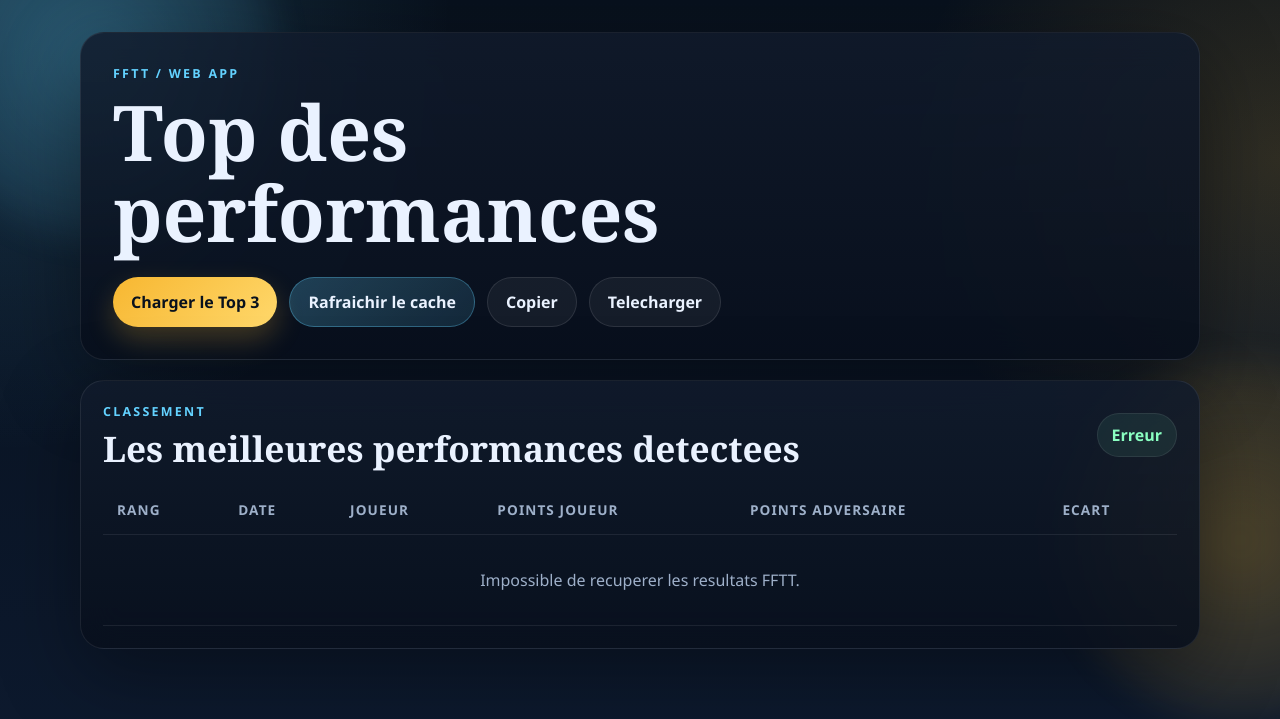
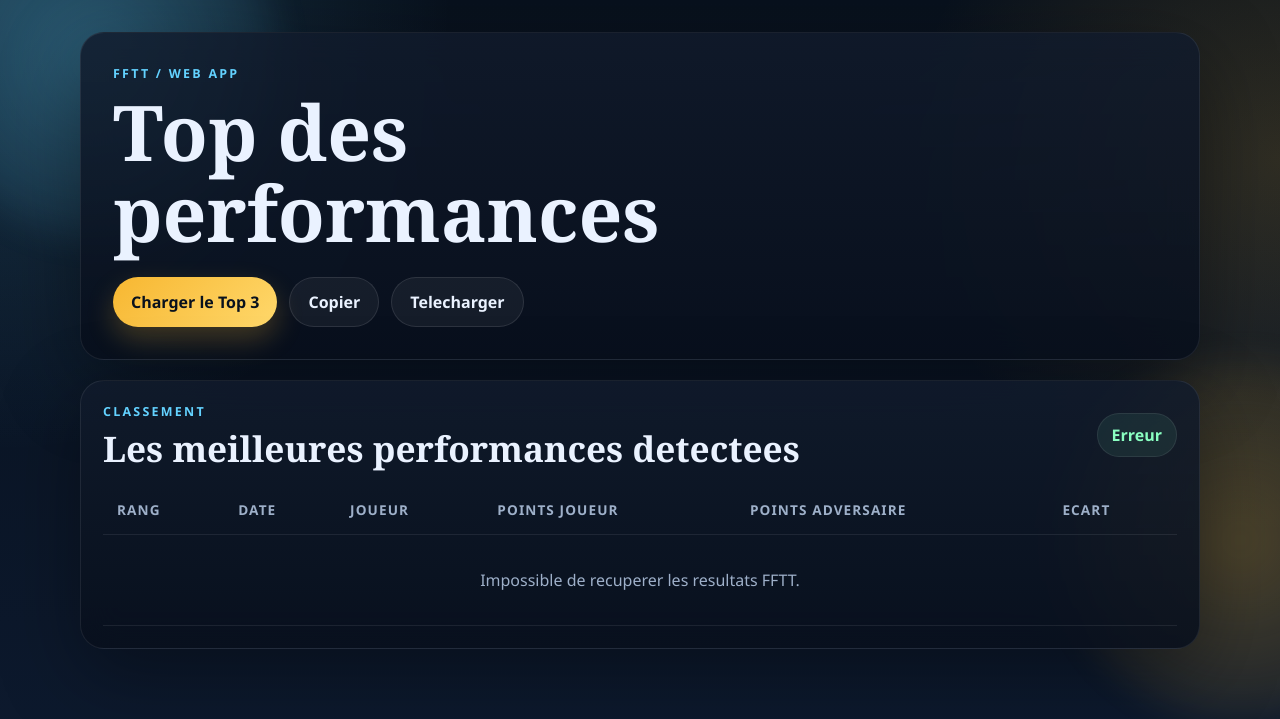
Before and after one commit to antefix1412/top_perf_annee, a Flask app: page / in a window 1280 px wide. Shown: the top 719 px of the page. Run offline with Flask 3, Linux system fonts and the light colour scheme; data that the repository does not hold is empty.

Commit message:
style raffraichir le cache

```diff
--- a/templates/index.html
+++ b/templates/index.html
@@ -18,7 +18,6 @@
           <h1>Top des performances</h1>
           <div class="actions">
             <button id="load-btn" class="primary">Charger le Top 3</button>
-            <button id="refresh-btn" class="secondary">Rafraichir le cache</button>
             <button id="copy-btn" class="ghost">Copier</button>
             <button id="save-btn" class="ghost">Telecharger</button>
           </div>
```
